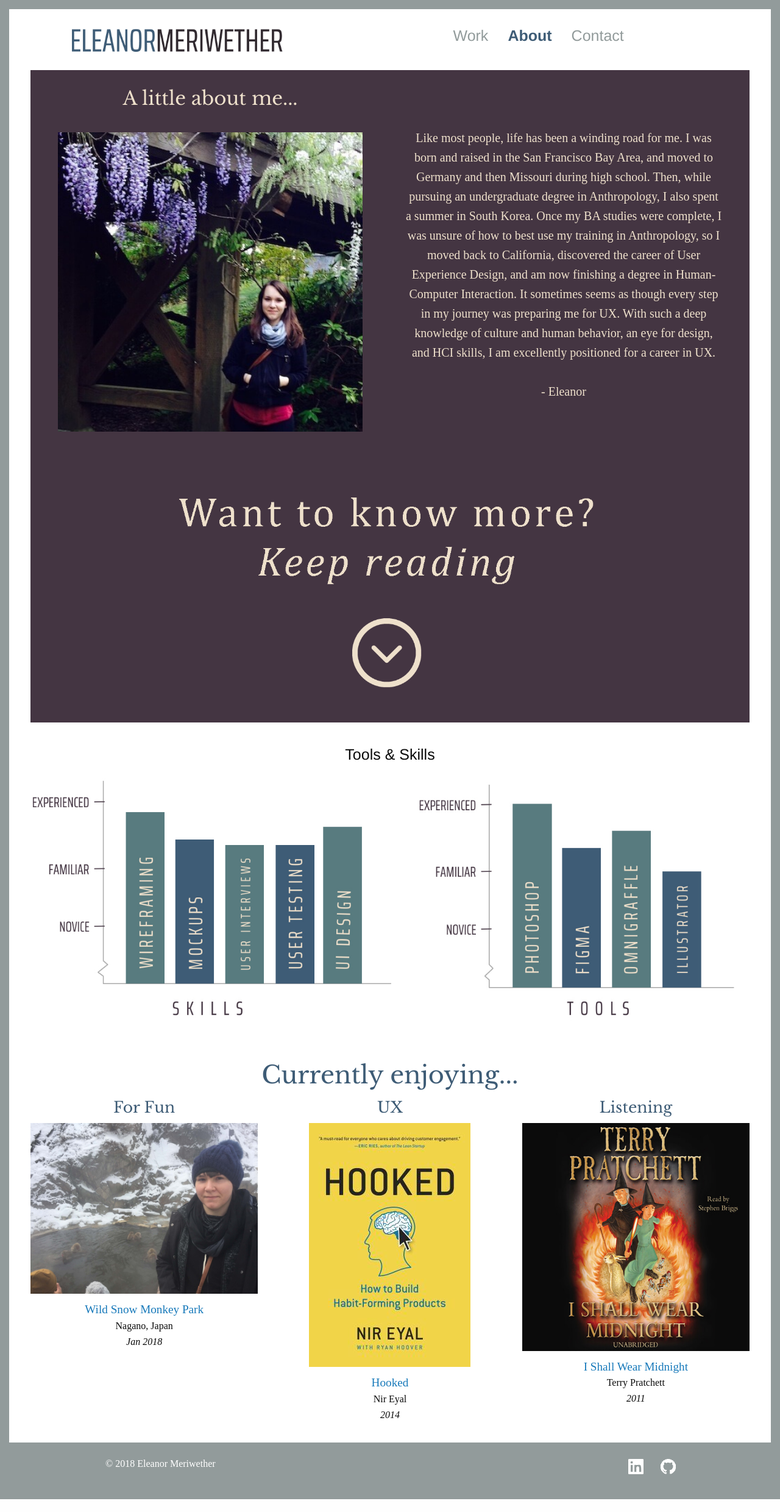
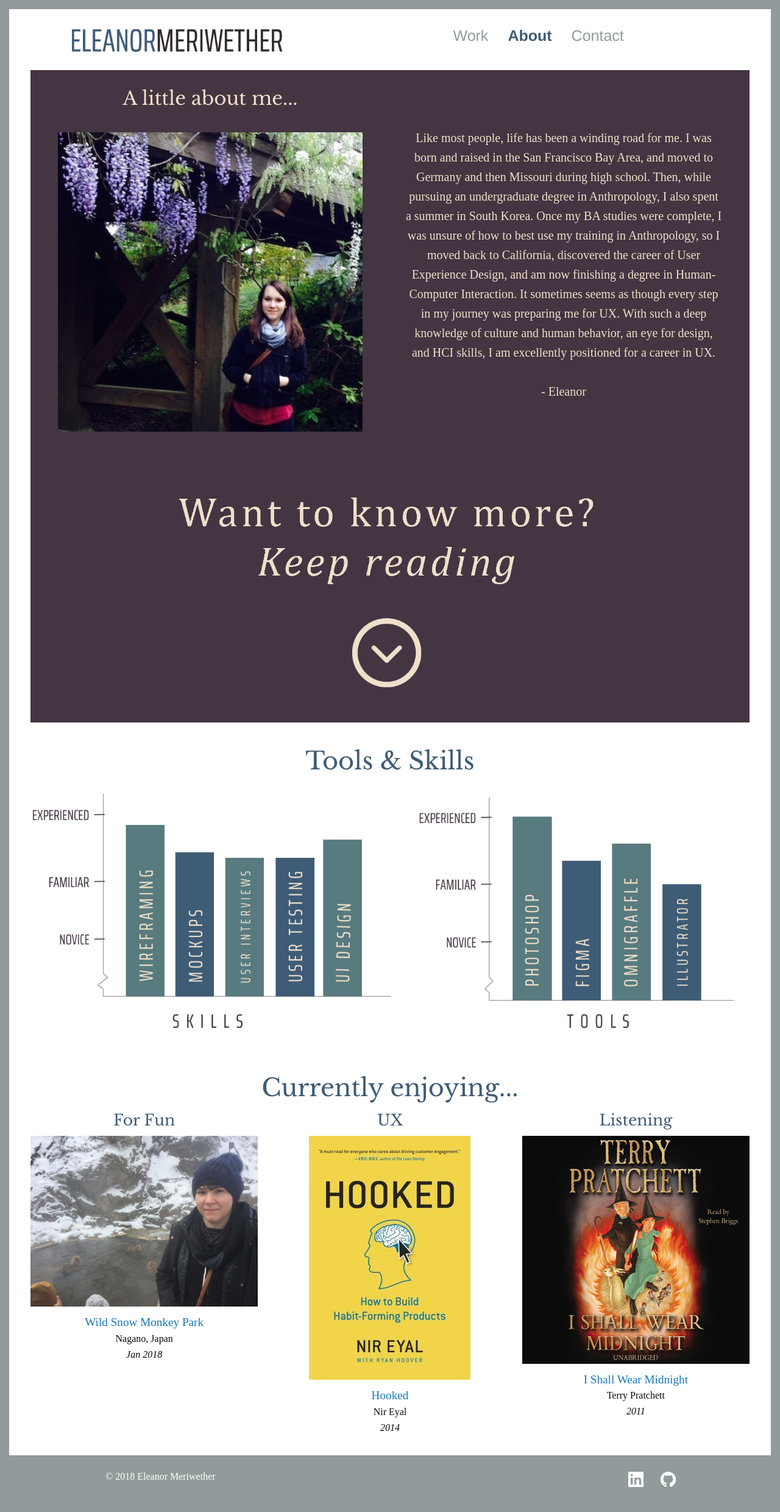
Before and after one commit to emeriwether/emeriwether.github.io, a Jekyll site: the page built from j_about.html, in a window 1280 px wide. Shown: the whole page at 61% size. Built offline with Jekyll 4.4.1, drawn with Linux system fonts in a browser that asks for light colours; some web fonts are replaced; before the commit the page ends 2459 px from its top, so only the background shows below that.

Commit message:
ct prev cm

```diff
--- a/j_about.html
+++ b/j_about.html
@@ -17,7 +17,7 @@ category: main
                         <div class="cell" id="moreAboutMe"><img src="img/about/moreAboutMe.png"></div>
                     </div>
 
-                    <div class="cell"><h4 id="toolsSkillsTitle">Tools &amp; Skills</h4></div>
+                    <div class="cell"><h2 id="toolsSkillsTitle">Tools &amp; Skills</h2></div>
 
                     <div class="cell" id="toolsSkills"><img src="img/about/toolsAndSkillsGraphs.jpg"></div>
 
```
